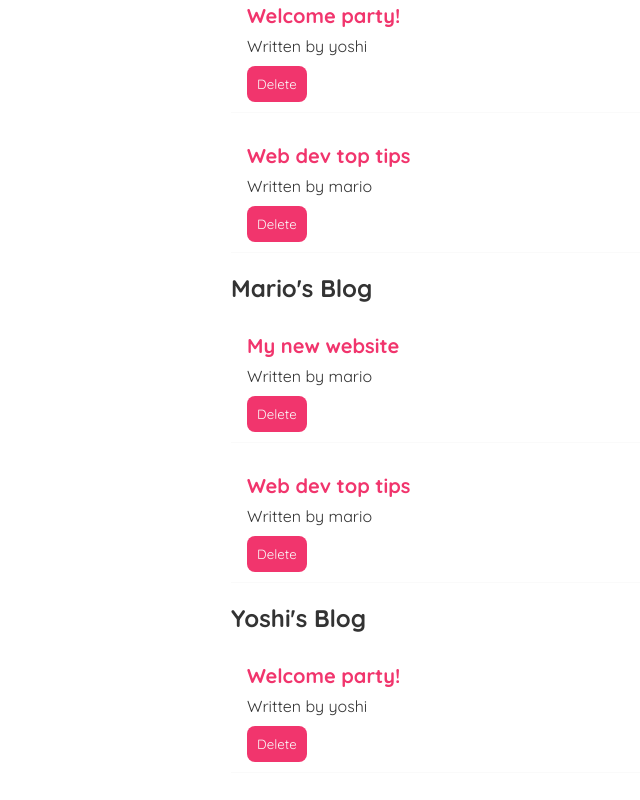
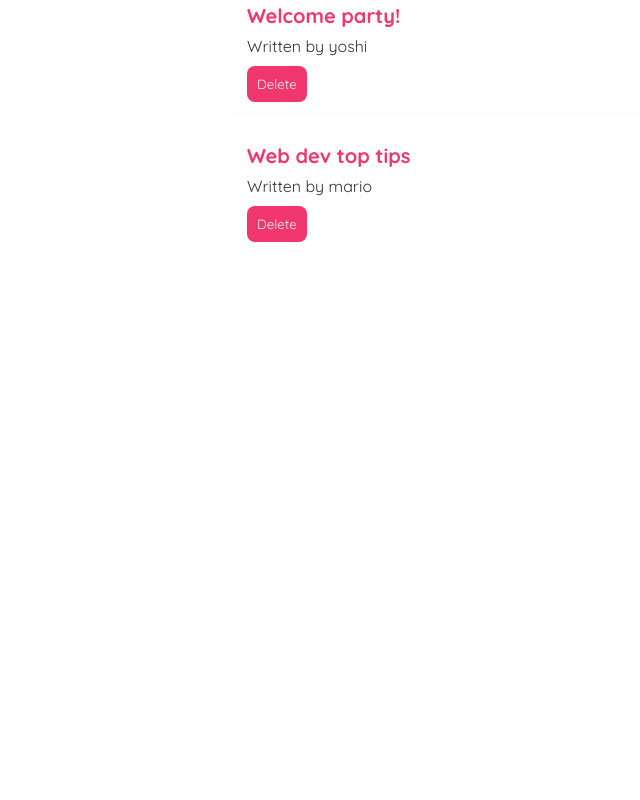
Before and after one commit to FaridFarahmandf/tuts-react, a React (Create React App) app: page / in a window 1280 px wide. Shown: the part 328-1128 px from the top of the page, without its empty margins (109-749 px from the left). After the commit the page ends 800 px from the top, so only its background shows below. Built offline with nearby package versions, Linux system fonts and the light colour scheme.

Commit message:
use effect

```diff
--- a/src/Home.js
+++ b/src/Home.js
@@ -1,4 +1,4 @@
-import { useState } from "react";
+import { useState, useEffect } from "react";
 import BlogList from "./BlogList";
 const Home = () => {
     const [blogs, setBlogs] = useState([
@@ -6,17 +6,17 @@ const Home = () => {
         { title: 'Welcome party!', body: 'lorem ipsum...', author: 'yoshi', id: 2 },
         { title: 'Web dev top tips', body: 'lorem ipsum...', author: 'mario', id: 3 }
     ])
+    useEffect(()=>{
+        console.log("use effect ran");
+    },[])
     const deleteHandle = (id) => {
         let newBlogs = blogs.filter(b => b.id !== id);
         setBlogs(newBlogs);
     }
 
-
     return (
         <div className="home">
             <BlogList blogs={blogs} title="Blogs List!" deleteHandle={deleteHandle}/>
-            <BlogList blogs={blogs.filter((blog) => blog.author === "mario")} title="Mario's Blog"/>
-            <BlogList blogs={blogs.filter((blog) => blog.author === "yoshi")} title="Yoshi's Blog"/>
         </div>
      );
 }
```
